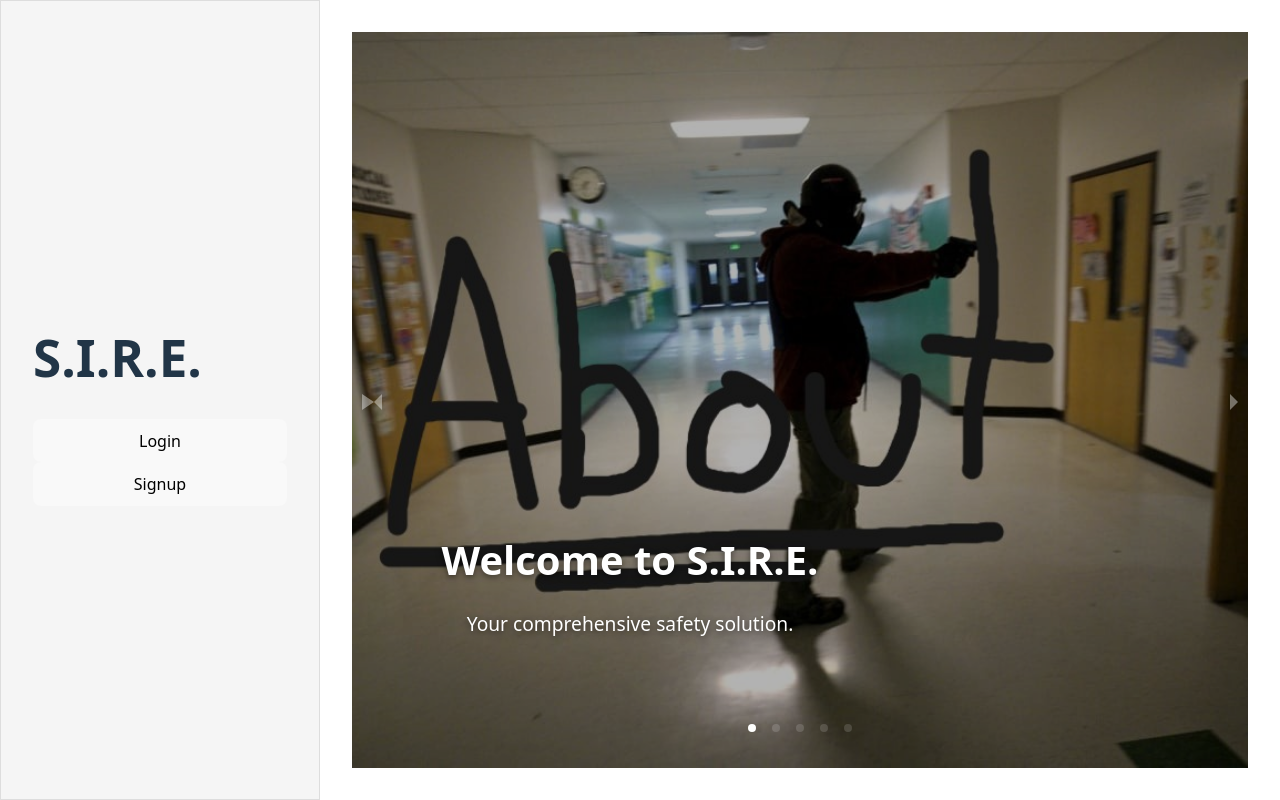
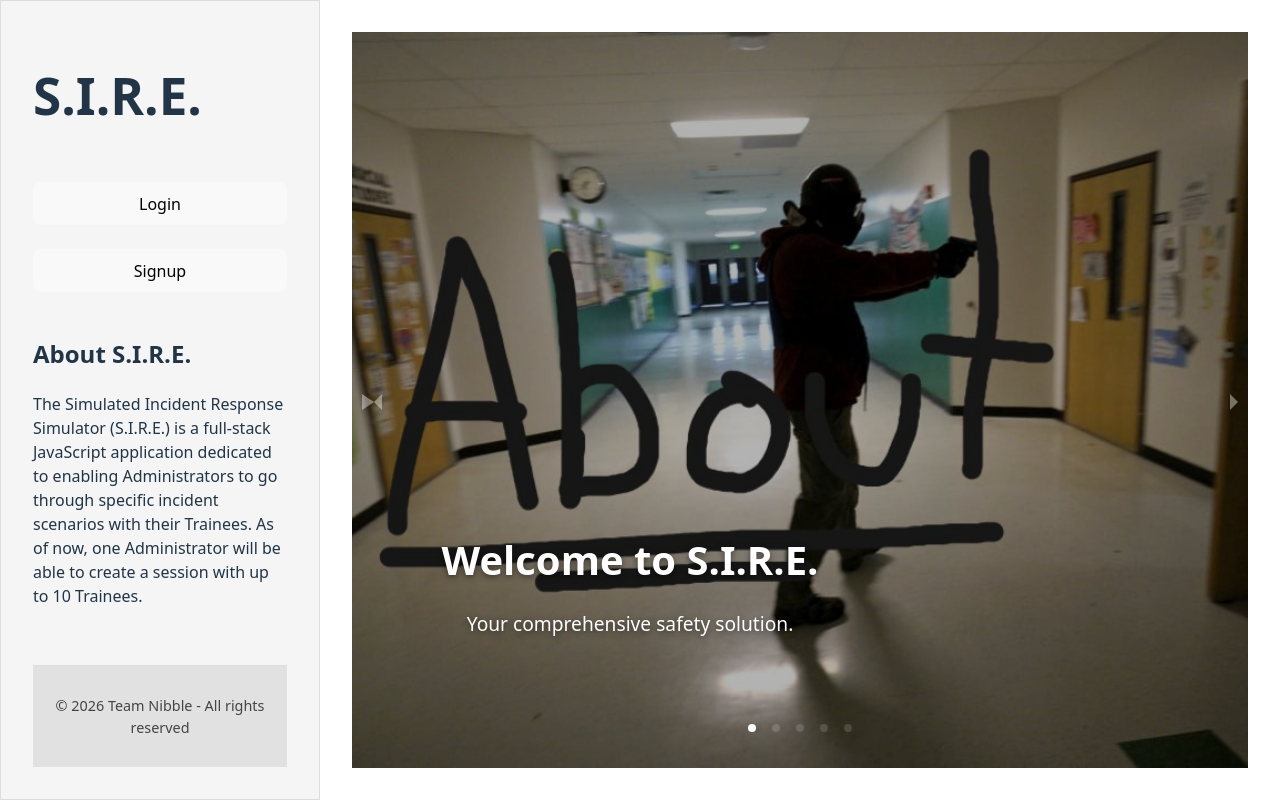
Before and after one commit to aelayette/sire-simulator, a React (Vite) app in the folder frontend/sire/: page / in a window 1280 px wide. Built offline with nearby package versions, Linux system fonts and the light colour scheme.

Commit message:
feat (Leon): Implemented footer and about section

```diff
--- /dev/null
+++ b/frontend/sire/src/components/Footer/Footer.css
@@ -0,0 +1,8 @@
+.app-footer {
+    background-color: rgb(225, 225, 225);
+    border-top: 1px solid rgb(221, 221, 221);
+    color: rgb(68, 68, 68);
+    font-size: 0.9rem;
+    padding: 1em 0;
+    text-align: center;
+}
--- /dev/null
+++ b/frontend/sire/src/components/Footer/index.jsx
@@ -0,0 +1,9 @@
+import "./Footer.css";
+
+export default function Footer() {
+    return (
+        <footer className="app-footer">
+            <p>&copy; {new Date().getFullYear()} Team Nibble - All rights reserved</p>
+        </footer>
+    );
+}
--- a/frontend/sire/src/layouts/HomeLayout/HomeLayout.css
+++ b/frontend/sire/src/layouts/HomeLayout/HomeLayout.css
@@ -4,15 +4,21 @@
 }
 
 .home-left {
-    background: #f5f5f5;
+    background: rgb(245, 245, 245);
     border: 1px solid #ddd;
     display: flex;
     flex-direction: column;
     height: 100vh;
-    justify-content: center;
+    justify-content: space-between;
     padding: 2rem;
     box-sizing: border-box;
     overflow: hidden;
+}
+
+.left-content {
+    display: flex;
+    flex-direction: column;
+    gap: 1.5rem;
 }
 
 .home-right {
--- a/frontend/sire/src/layouts/HomeLayout/index.jsx
+++ b/frontend/sire/src/layouts/HomeLayout/index.jsx
@@ -1,4 +1,5 @@
 import Grid from "@mui/material/Grid";
+import Footer from "../../components/Footer";
 import "./HomeLayout.css";
 
 export default function HomeLayout({ children }) {
@@ -9,9 +10,21 @@ export default function HomeLayout({ children }) {
             {/* <Grid item xs={12} sm={3}> */}
             <Grid size={{ xs: 12, sm: 3 }}>
                 <div className="home-left">
-                    <h1>S.I.R.E.</h1>
-                    {loginBtn}
-                    {signupBtn}
+                    <div className="left-content">
+                        <h1>S.I.R.E.</h1>
+                        {loginBtn}
+                        {signupBtn}
+
+                        <div className="about-section">
+                            <h2>About S.I.R.E.</h2>
+                            <p>
+                                The Simulated Incident Response Simulator (S.I.R.E.) is a full-stack JavaScript
+                                application dedicated to enabling Administrators to go through specific incident scenarios with their Trainees.
+                                As of now, one Administrator will be able to create a session with up to 10 Trainees.
+                            </p>
+                        </div>
+                    </div>
+                    <Footer />
                 </div>
             </Grid>
 
```
Also changed, not shown: 1 other file (tests, documents, lock files or other folders).
